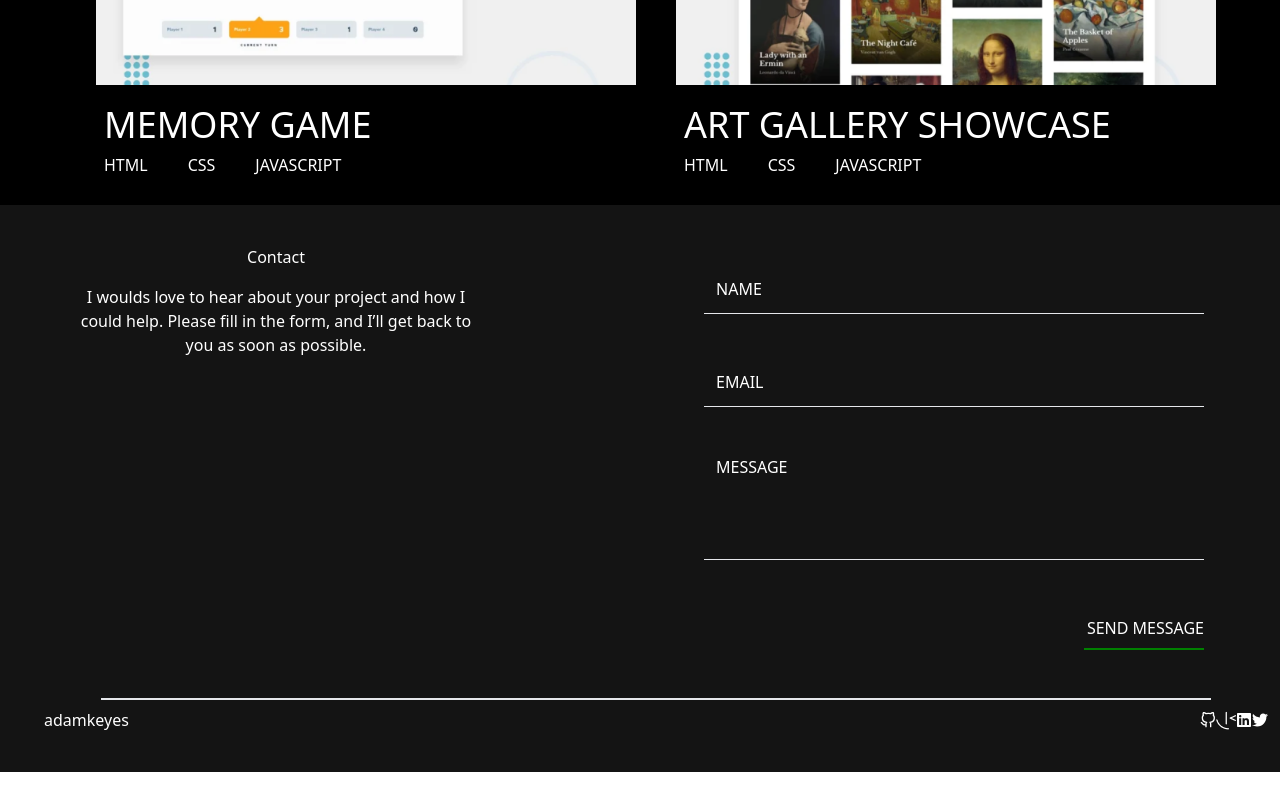
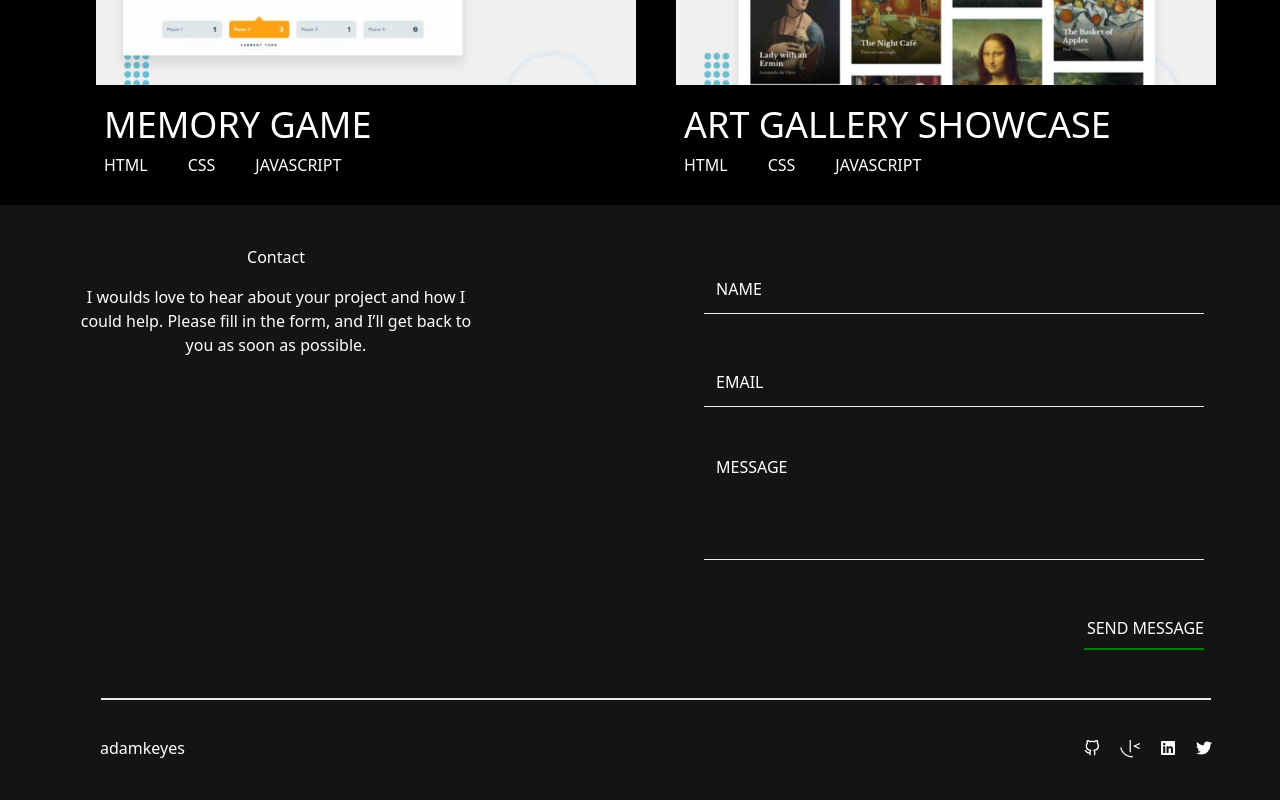
Before and after one commit to tiwavaldese/portfolio-project-for-developers, a React (Vite) app: page / in a window 1280 px wide. Shown: the part 2610-3410 px from the top of the page. Before the commit the page ends 3382 px from the top, so only its background shows below. Built offline with nearby package versions, Linux system fonts and the light colour scheme.

Commit message:
doing some modification on the footer page

```diff
--- a/src/components/Footer.jsx
+++ b/src/components/Footer.jsx
@@ -38,9 +38,9 @@ const Footer = () => {
         <div className='flex justify-center'>
         <hr className='w-[300px] md:w-[500px] lg:w-[1110px]  my-2  border-t-2 font-bold '/>
         </div>
-      <div className='flex flex-col md:flex-row lg:flex-row justify-center md:justify-between lg:justify-between '>
+      <div className='flex flex- px-0 md:px-32 lg:px-14 mt-7 md:flex-row lg:flex-row justify-center items-center  md:justify-between lg:justify-between '>
         <h2>adamkeyes</h2>
-        <div className='flex items-center justify-center'>
+        <div className='flex items-center py-4 md:py-0 lg:py-0 gap-5 justify-center'>
           <FiGithub />
           <img src={complexshape} className='text-black' alt='' />
           <FaLinkedin />
```
